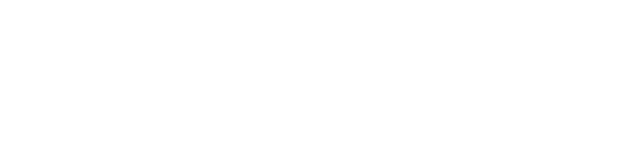
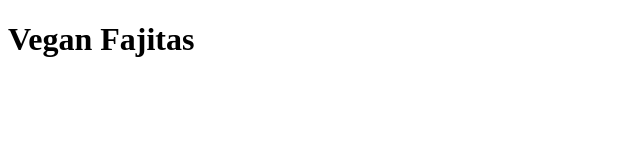
Before and after one commit to agoatnamedbear/odin_recipes, a plain HTML site: page Recipes/vegan_fajitas.html in a window 1280 px wide. Shown: the whole page, without its empty margins (0-640 px from the left). Drawn offline with Linux system fonts and the light colour scheme.

Commit message:
Add main heading to vegan_fajitas.html

```diff
--- a/Recipes/vegan_fajitas.html
+++ b/Recipes/vegan_fajitas.html
@@ -6,6 +6,6 @@
     <title>Vegan Fajitas</title>
 </head>
 <body>
-
+    <h1>Vegan Fajitas</h1>
 </body>
 </html>
```
